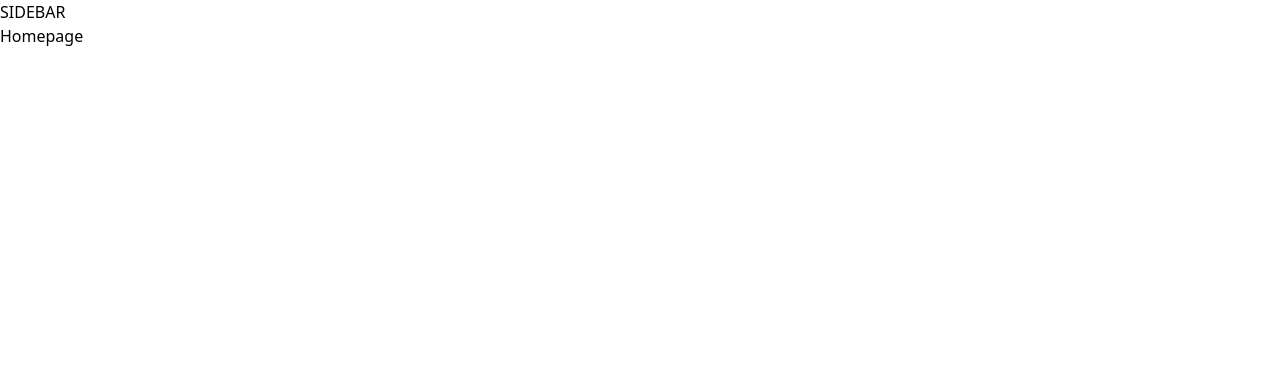
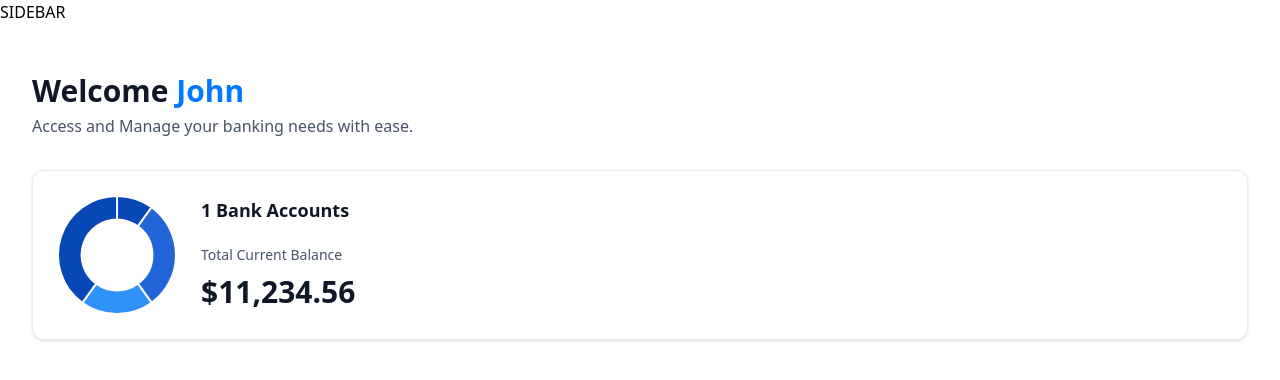
Before and after one commit to Sami-Krothapalli/SamuSpend_Repo, a Next.js app: page / in a window 1280 px wide. Shown: the top 380 px of the page. Built offline with nearby package versions, Linux system fonts and the light colour scheme.

Commit message:
Added Doughnut Chart + Total Balance UI logic (Homepage + UI)

```diff
--- a/app/(root)/page.tsx
+++ b/app/(root)/page.tsx
@@ -1,8 +1,29 @@
 import React from "react";
+import HeaderBox from "@/components/HeaderBox";
+import TotalBalanceBox from "@/components/TotalBalanceBox";
 
 const Home = () => {
+    const loggedIn = {firstName: 'John', lastName: 'Doe'};
     return (
-        <div>Homepage</div>
+        <section className="home">
+            <div className="home-content">
+                <header className= "home-header">
+                    <HeaderBox
+                    type='greeting'
+                    title='Welcome'
+                    user={loggedIn?.firstName || 'Guest'}
+                    subtext = "Access and Manage your banking needs with ease."
+                    />
+                    <TotalBalanceBox
+                        accounts={[]}
+                        totalBanks={1}
+                        totalCurrentBalance={11234.56}
+
+
+                    />
+                </header>
+            </div>
+        </section>
     )
 }
 
--- /dev/null
+++ b/components/AnimatedCounter.tsx
@@ -0,0 +1,20 @@
+import React from 'react'
+import CountUp from 'react-countup'
+
+const AnimatedCounter = ({amount}: {amount: number}) => {
+  return (
+    <div className='w-full'>
+        <CountUp
+        duration={2.75}
+        decimals={2}
+        end = {amount}
+        decimal='.'
+        prefix='$'
+        />
+    </div>
+  )
+}
+
+// 51:14
+
+export default AnimatedCounter
--- /dev/null
+++ b/components/DoughnutChart.tsx
@@ -0,0 +1,36 @@
+"use client"
+
+import {Chart as Chartjs, ArcElement, Tooltip, Legend} from 'chart.js';
+import {Doughnut} from 'react-chartjs-2';
+
+Chartjs.register(ArcElement, Tooltip, Legend);
+
+
+const DoughnutChart = ({accounts} : DoughnutChartProps) => {
+    const data = {
+        datasets:[
+            {
+                label: 'Banks',
+                data: [1250, 3750, 2500, 5000],
+                backgroundColor: ['#0747b6', '#2265d8', '#2f91fa']
+            }
+        ],
+        labels: ['Bank1', 'Bank2', 'Bank3', 'Bank4']
+    }
+  return <Doughnut
+    data={data}
+    options= {{
+        cutout: '60%',
+        plugins: {
+            legend: {
+                display: false
+            }
+        }
+
+
+    }}
+
+  />
+}
+
+export default DoughnutChart
--- /dev/null
+++ b/components/HeaderBox.tsx
@@ -0,0 +1,20 @@
+import React from 'react'
+
+const headerBox = ({type = "title", title, subtext, user}: HeaderBoxProps) => {
+  return (
+    <div className='header-box'>
+        <h1 className='header-box-title'>
+           {title}
+           {type === 'greeting' && (
+            <span className='text-bankGradient'>
+                &nbsp;{user}
+            </span>
+           )}
+        </h1>
+        <p className='header-box-subtext'>{subtext}</p>
+
+    </div>
+  )
+}
+
+export default headerBox
--- /dev/null
+++ b/components/TotalBalanceBox.tsx
@@ -0,0 +1,36 @@
+'use client';
+
+import React from 'react'
+import AnimatedCounter from './AnimatedCounter'
+import { useRef } from 'react';
+import DoughnutChart from './DoughnutChart';
+
+
+const TotalBalanceBox = ({
+    accounts = [], totalBanks, totalCurrentBalance,
+}: TotlaBalanceBoxProps) => {
+  return (
+    <section className='total-balance'>
+        <div className='total-balance-chart'>
+            <DoughnutChart accounts={accounts} />
+        </div>
+
+        <div className='flex flex-col gap-6'>
+            <h2 className='header-2'>
+                {totalBanks} Bank Accounts
+            </h2>
+            <div className='flex flex-col gap-2'>
+                <p className='total-balance-label'>
+                    Total Current Balance
+                </p>
+
+                <div className='total-balance-amount flex-center gap-2'>
+                    <AnimatedCounter amount={totalCurrentBalance} />
+                </div>
+            </div>
+        </div>
+    </section>
+  )
+}
+
+export default TotalBalanceBox
--- a/lib/utils.ts
+++ b/lib/utils.ts
@@ -68,7 +68,7 @@
 export function formatAmount(amount: number): string {
   const formatter = new Intl.NumberFormat("en-US", {
     style: "currency",
-    currency: "USD",
+    currency: "CAD",
     minimumFractionDigits: 2,
   });
 
--- a/package.json
+++ b/package.json
@@ -10,11 +10,15 @@
   },
   "dependencies": {
     "@radix-ui/react-slot": "^1.1.2",
+    "chart.js": "^4.4.9",
     "class-variance-authority": "^0.7.1",
     "clsx": "^2.1.1",
     "lucide-react": "^0.487.0",
     "next": "15.2.4",
+    "query-string": "^9.1.1",
     "react": "^19.0.0",
+    "react-chartjs-2": "^5.3.0",
+    "react-countup": "^6.5.3",
     "react-dom": "^19.0.0",
     "tailwind-merge": "^3.2.0",
     "tailwindcss-animate": "^1.0.7",
```
Also changed, not shown: 2 other files (tests, documents, lock files or other folders).
